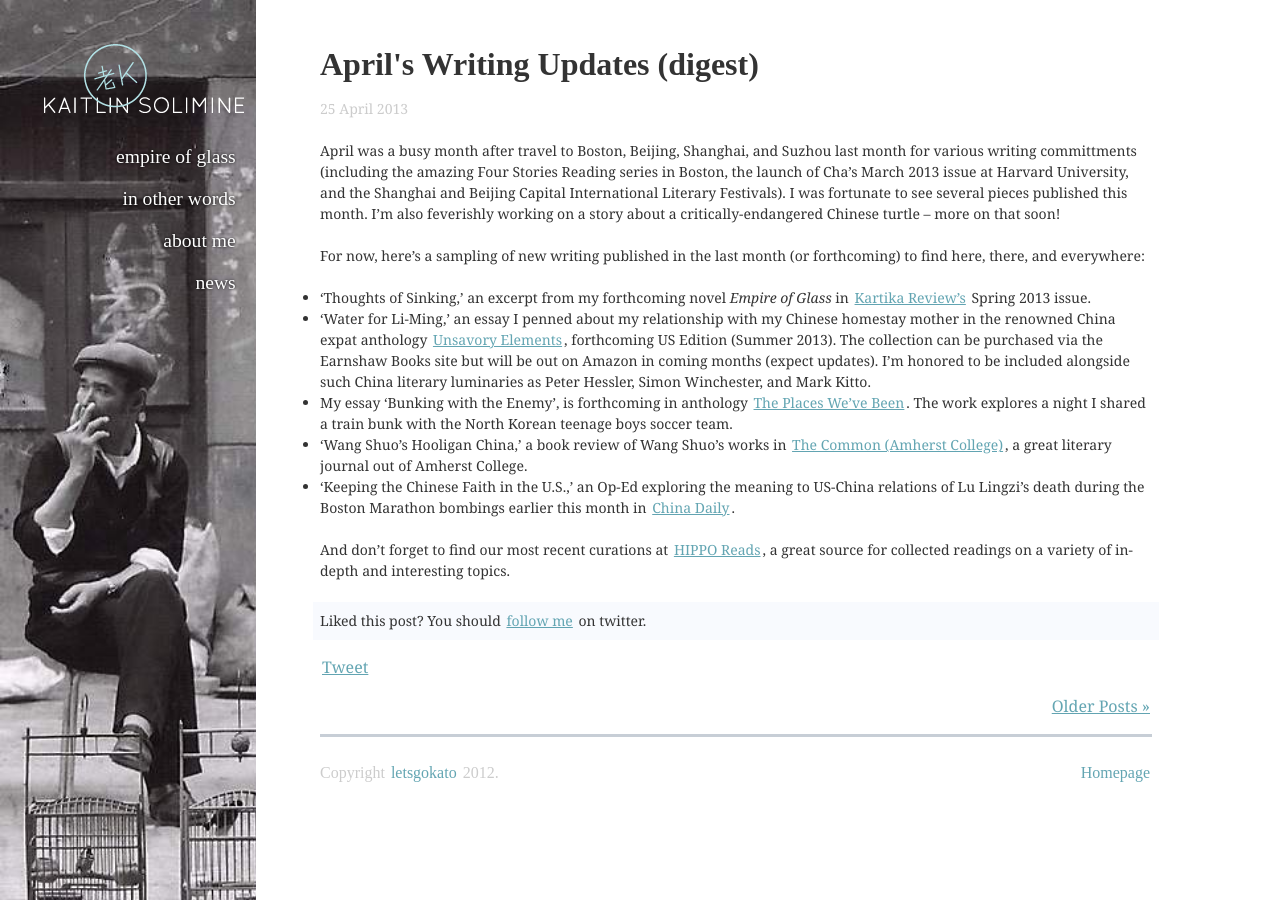
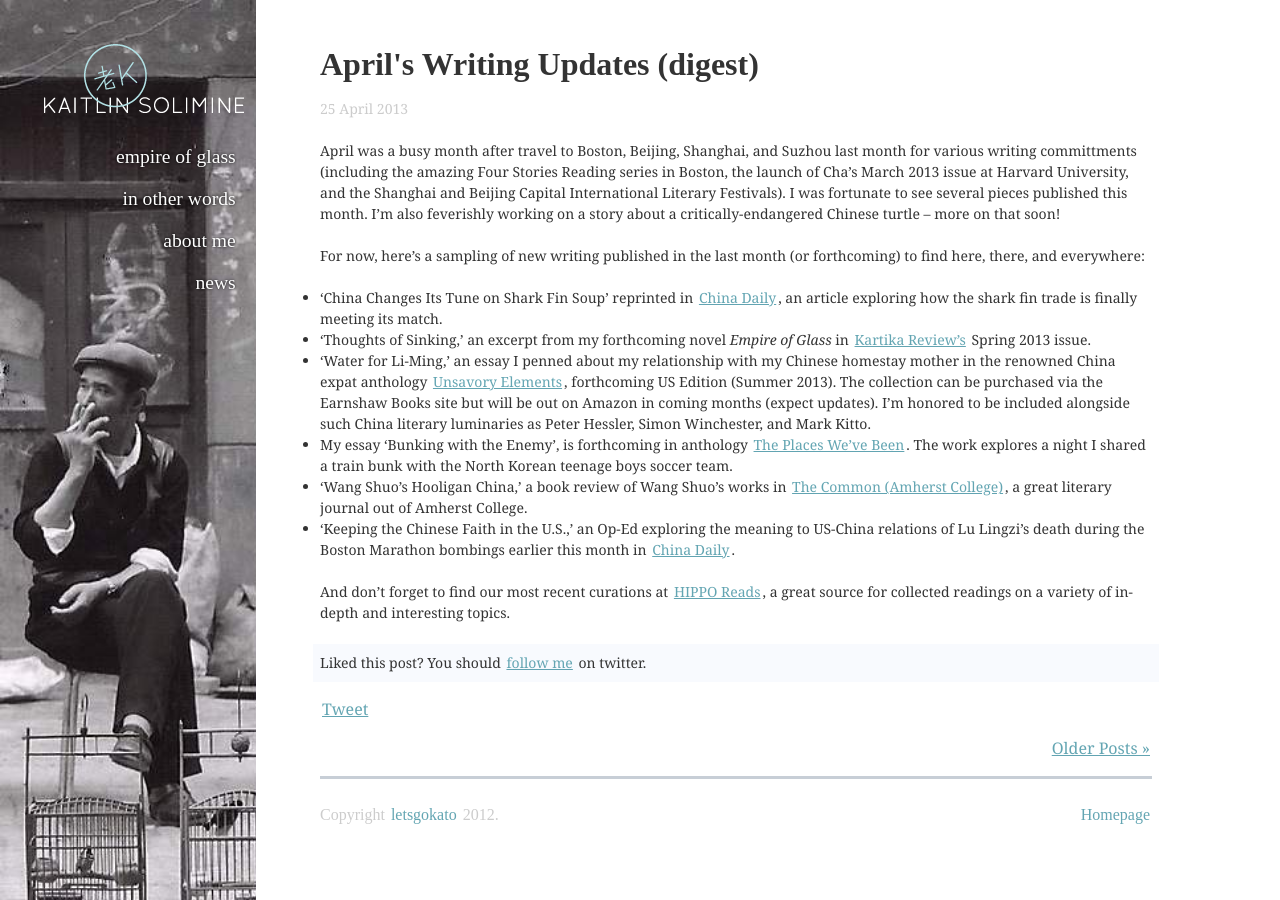
Before and after one commit to ajhit406/kato, a Jekyll site: the page built from _posts/2013-04-25-writing-news.md, in a window 1280 px wide. Built offline with Jekyll 4.4.1, drawn with Linux system fonts in a browser that asks for light colours; some web fonts are replaced; Markdown is read by kramdown in place of the engine named in the settings; comment, search, counter and statistics services are not loaded.

Commit message:
shark fin post

```diff
--- a/_posts/2013-04-25-writing-news.md
+++ b/_posts/2013-04-25-writing-news.md
@@ -8,6 +8,7 @@ April was a busy month after travel to Boston, Beijing, Shanghai, and Suzhou las
 
 For now, here's a sampling of new writing published in the last month (or forthcoming) to find here, there, and everywhere:
 
+* 'China Changes Its Tune on Shark Fin Soup' reprinted in [China Daily](http://usa.chinadaily.com.cn/life/2013-04/26/content_16451992.htm), an article exploring how the shark fin trade is finally meeting its match.
 * 'Thoughts of Sinking,' an excerpt from my forthcoming novel _Empire of Glass_ in [Kartika Review's](http://kartikareview.com/?portfolio=issue-15-spring-2013) Spring 2013 issue.
 * 'Water for Li-Ming,' an essay I penned about my relationship with my Chinese homestay mother in the renowned China expat anthology [Unsavory Elements](http://www.earnshawbooks.com/content/unsavory-elements), forthcoming US Edition (Summer 2013). The collection can be purchased via the Earnshaw Books site but will be out on Amazon in coming months (expect updates). I'm honored to be included alongside such China literary luminaries as Peter Hessler, Simon Winchester, and Mark Kitto.
 * My essay 'Bunking with the Enemy', is forthcoming in anthology [The Places We've Been](http://theplaces35.com/books-are-for-lovers/fiction-and-nonfiction/). The work explores a night I shared a train bunk with the North Korean teenage boys soccer team.
```
